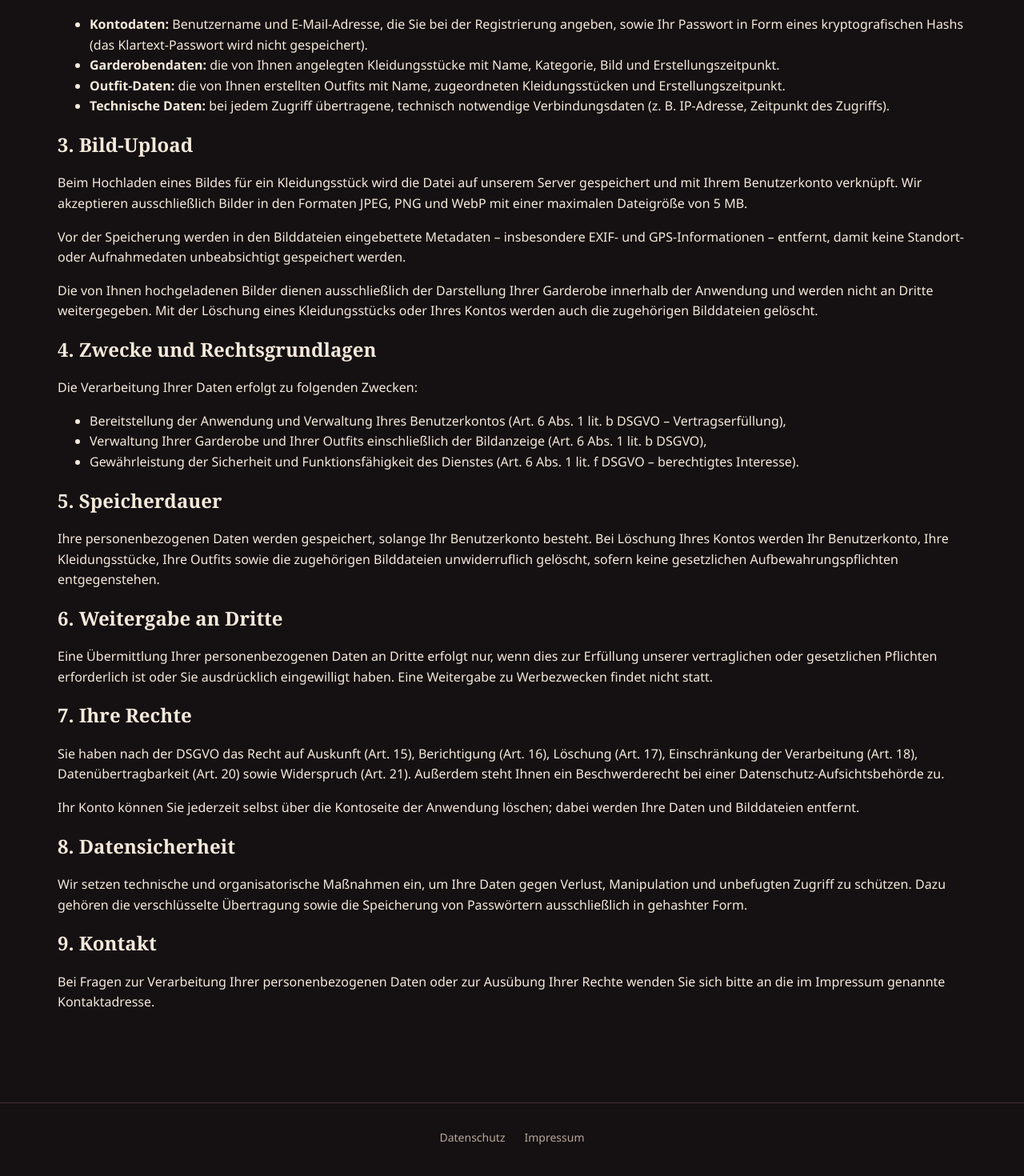
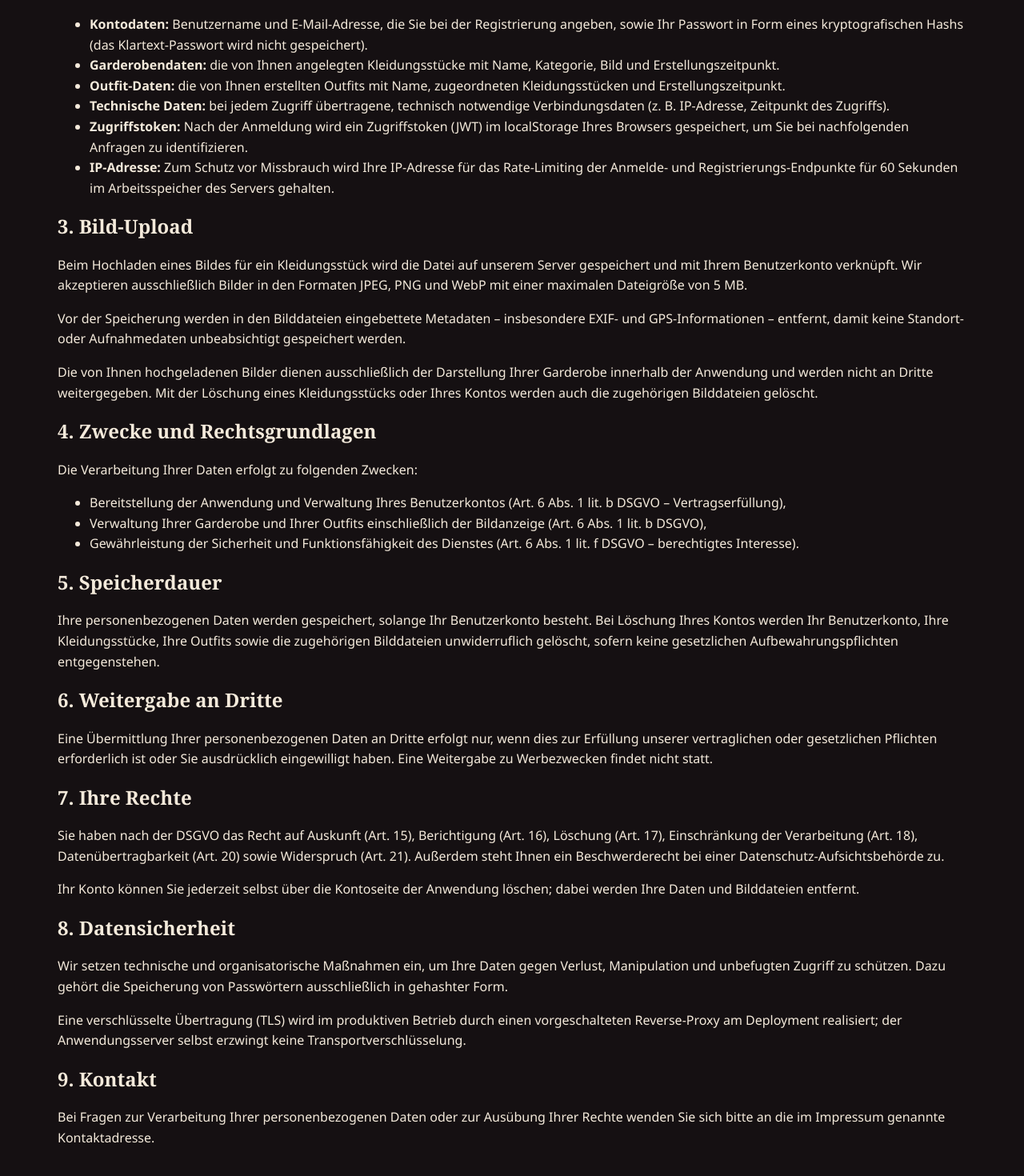
Before and after one commit to M3-13/e2e-officecloset-20260903-061455-37c8, a React (Vite) app in the folder frontend/: page /privacy in a window 1280 px wide. Shown: the part 414-1884 px from the top of the page at 80% size. Built offline with nearby package versions, Linux system fonts and the light colour scheme.

Commit message:
fix: Datenschutzerklärung präzisieren (#44)
Closes #33

Co-authored-by: office-crew <development@office-crew.dev>

```diff
--- a/frontend/src/pages/PrivacyPage.jsx
+++ b/frontend/src/pages/PrivacyPage.jsx
@@ -35,6 +35,17 @@ export default function PrivacyPage() {
           <strong>Technische Daten:</strong> bei jedem Zugriff übertragene,
           technisch notwendige Verbindungsdaten (z. B. IP-Adresse, Zeitpunkt
           des Zugriffs).
+        </li>
+        <li>
+          <strong>Zugriffstoken:</strong> Nach der Anmeldung wird ein
+          Zugriffstoken (JWT) im localStorage Ihres Browsers gespeichert, um
+          Sie bei nachfolgenden Anfragen zu identifizieren.
+        </li>
+        <li>
+          <strong>IP-Adresse:</strong> Zum Schutz vor Missbrauch wird Ihre
+          IP-Adresse für das Rate-Limiting der Anmelde- und
+          Registrierungs-Endpunkte für 60 Sekunden im Arbeitsspeicher des
+          Servers gehalten.
         </li>
       </ul>
 
@@ -108,8 +119,13 @@ export default function PrivacyPage() {
       <p>
         Wir setzen technische und organisatorische Maßnahmen ein, um Ihre Daten
         gegen Verlust, Manipulation und unbefugten Zugriff zu schützen. Dazu
-        gehören die verschlüsselte Übertragung sowie die Speicherung von
-        Passwörtern ausschließlich in gehashter Form.
+        gehört die Speicherung von Passwörtern ausschließlich in gehashter
+        Form.
+      </p>
+      <p>
+        Eine verschlüsselte Übertragung (TLS) wird im produktiven Betrieb durch
+        einen vorgeschalteten Reverse-Proxy am Deployment realisiert; der
+        Anwendungsserver selbst erzwingt keine Transportverschlüsselung.
       </p>
 
       <h2>9. Kontakt</h2>
```
